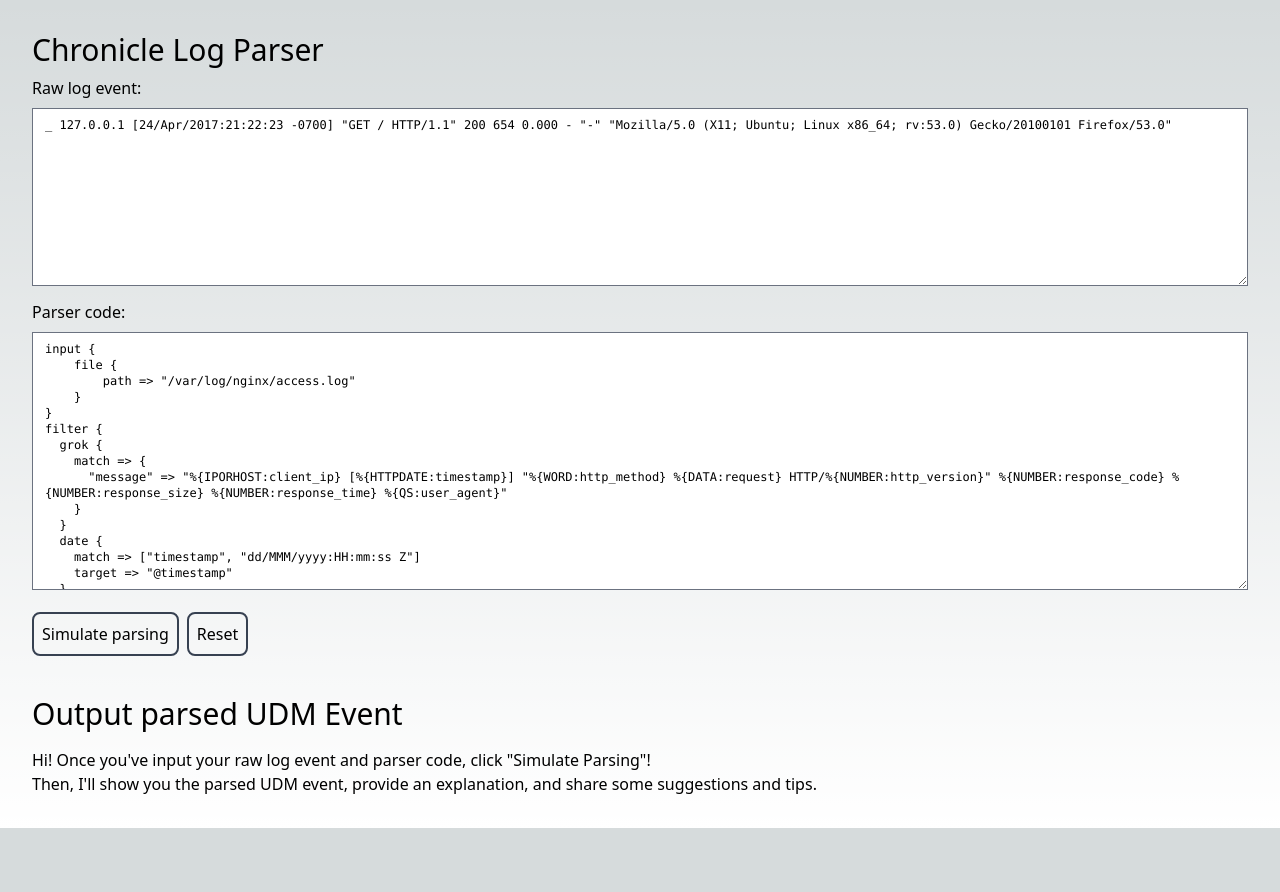
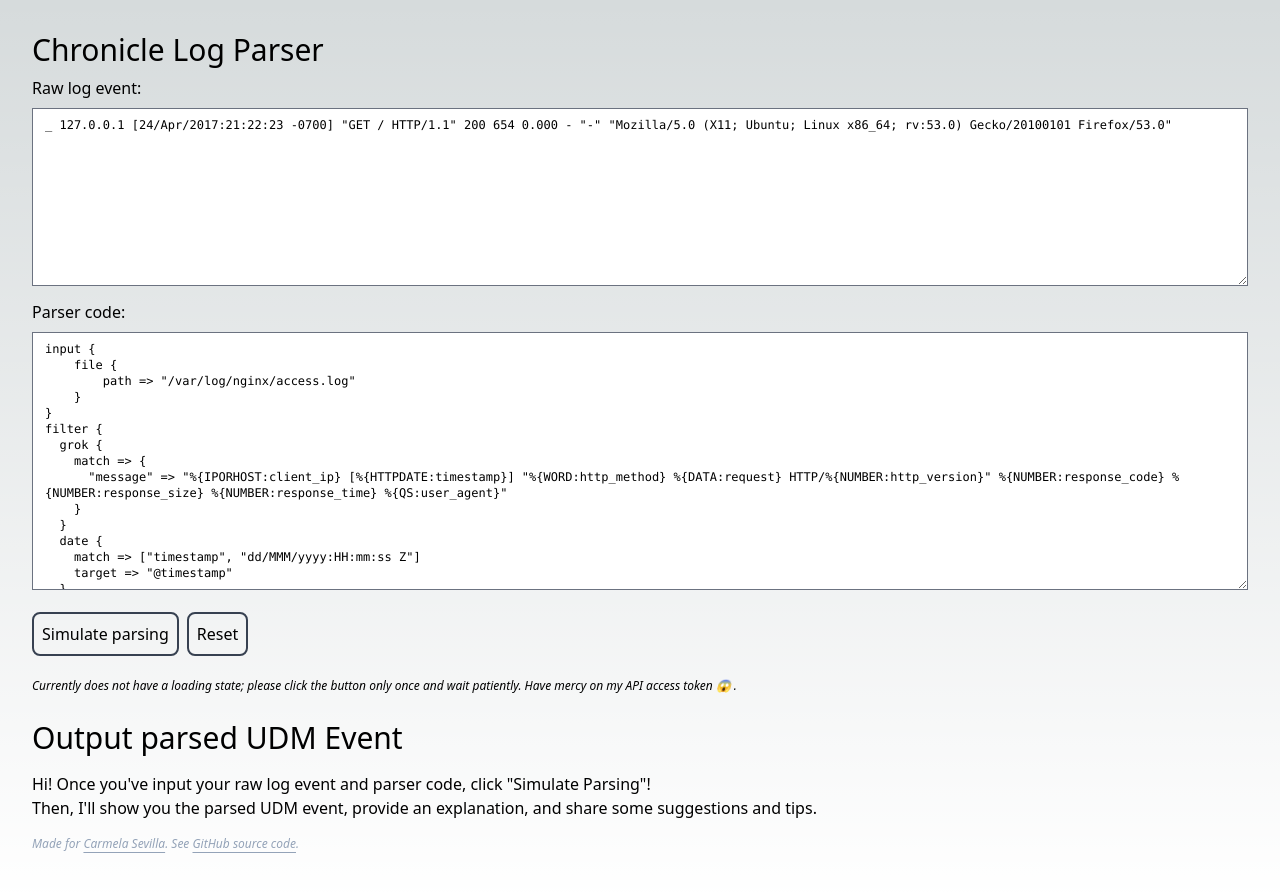
Before and after one commit to darrensapalo/chronicle-log-parser, a Next.js app: page / in a window 1280 px wide. Shown: the top 892 px of the page. Before the commit the page ends 828 px from the top, so only its background shows below. Built offline with nearby package versions, Linux system fonts and the light colour scheme.

Commit message:
Added some instructions to not spam the simulate parsing button.

```diff
--- a/pages/index.tsx
+++ b/pages/index.tsx
@@ -37,7 +37,13 @@ export default function Home() {
         <div className="flex flex-col w-full">
           <LogParser onRequest={handleRequest} onParse={handleContentChange}></LogParser><br />
           <h2 className='text-3xl mb-4'>Output parsed UDM Event</h2>
+
           {markdownContent.trim() !== '' && <Markdown content={markdownContent} />}
+        </div>
+        <div className="flex flex-row">
+          <span className='text-xs italic my-4 text-slate-400'>
+            Made for <a className="link underline underline-offset-4" href="https://www.linkedin.com/in/carmela-sevilla/">Carmela Sevilla</a>. See <a className="link underline underline-offset-4" href="https://github.com/darrensapalo/chronicle-log-parser">GitHub source code</a>.
+          </span>
         </div>
 
       </main>
--- a/pages/log_parser.tsx
+++ b/pages/log_parser.tsx
@@ -8,6 +8,7 @@ interface LogParserProps {
 }
 
 const LogParser: React.FC<LogParserProps> = ({ onParse, onRequest }) => {
+  onRequest
   const [rawLogEvent, setRawLogEvent] = useState(`_ 127.0.0.1 [24/Apr/2017:21:22:23 -0700] "GET / HTTP/1.1" 200 654 0.000 - "-" "Mozilla/5.0 (X11; Ubuntu; Linux x86_64; rv:53.0) Gecko/20100101 Firefox/53.0"`);
   const [parserCode, setParserCode] = useState(`input {
     file {
@@ -82,7 +83,11 @@ output {
         <div className='my-4'>
           <button type="submit" className='cursor-pointer p-2 mr-2 rounded-lg border-solid border-2 border-gray-700'>Simulate parsing</button>
           <input type="reset" className='cursor-pointer p-2 mr-2 rounded-lg border-solid border-2 border-gray-700' value="Reset" />
+
         </div>
+        <span className='text-xs italic mb-8'>
+            Currently does not have a loading state; please click the button only once and wait patiently. <i>Have mercy on my API access token 😱 .</i>
+          </span>
       </form>
     </div>
   );
```
